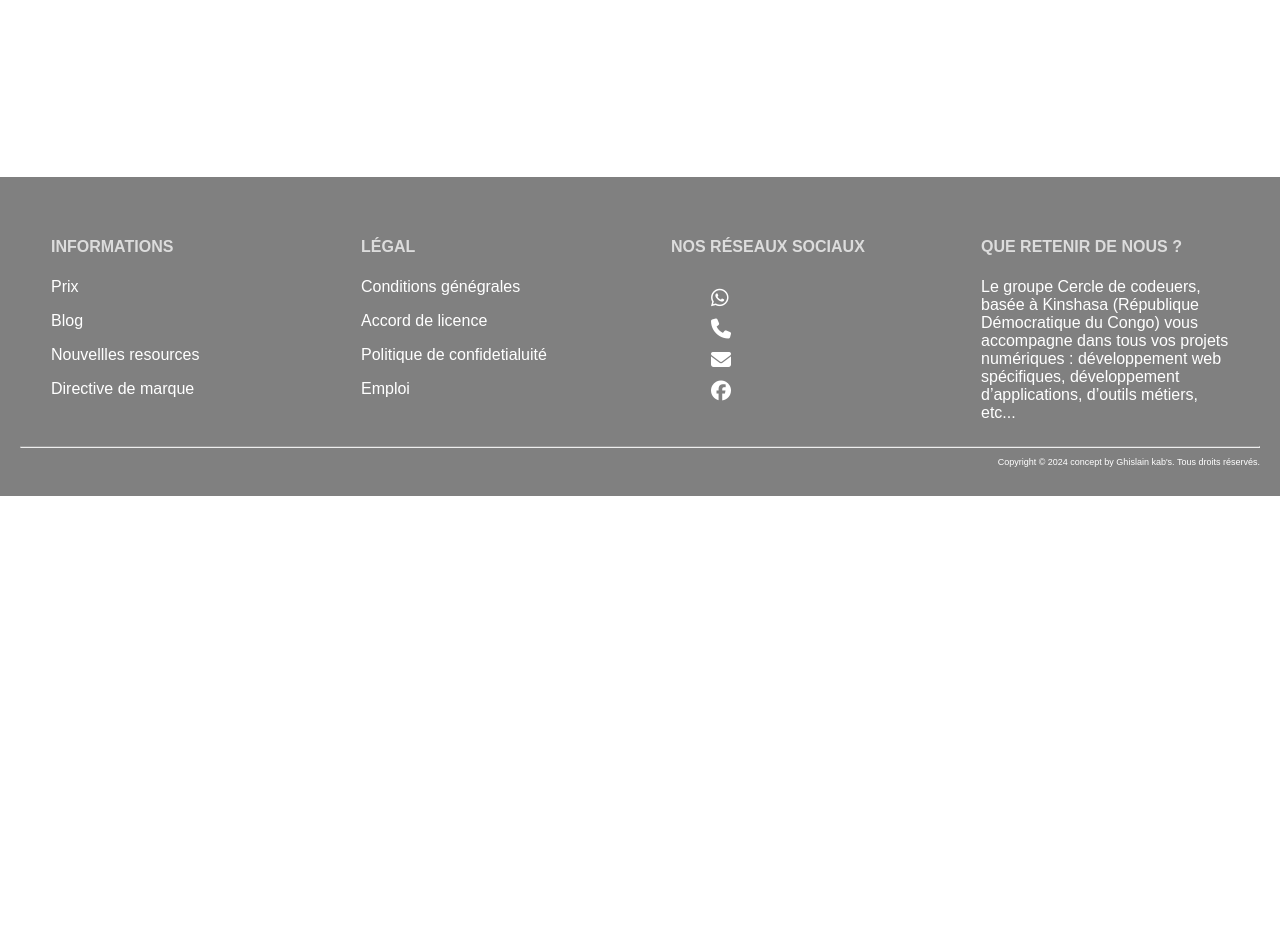
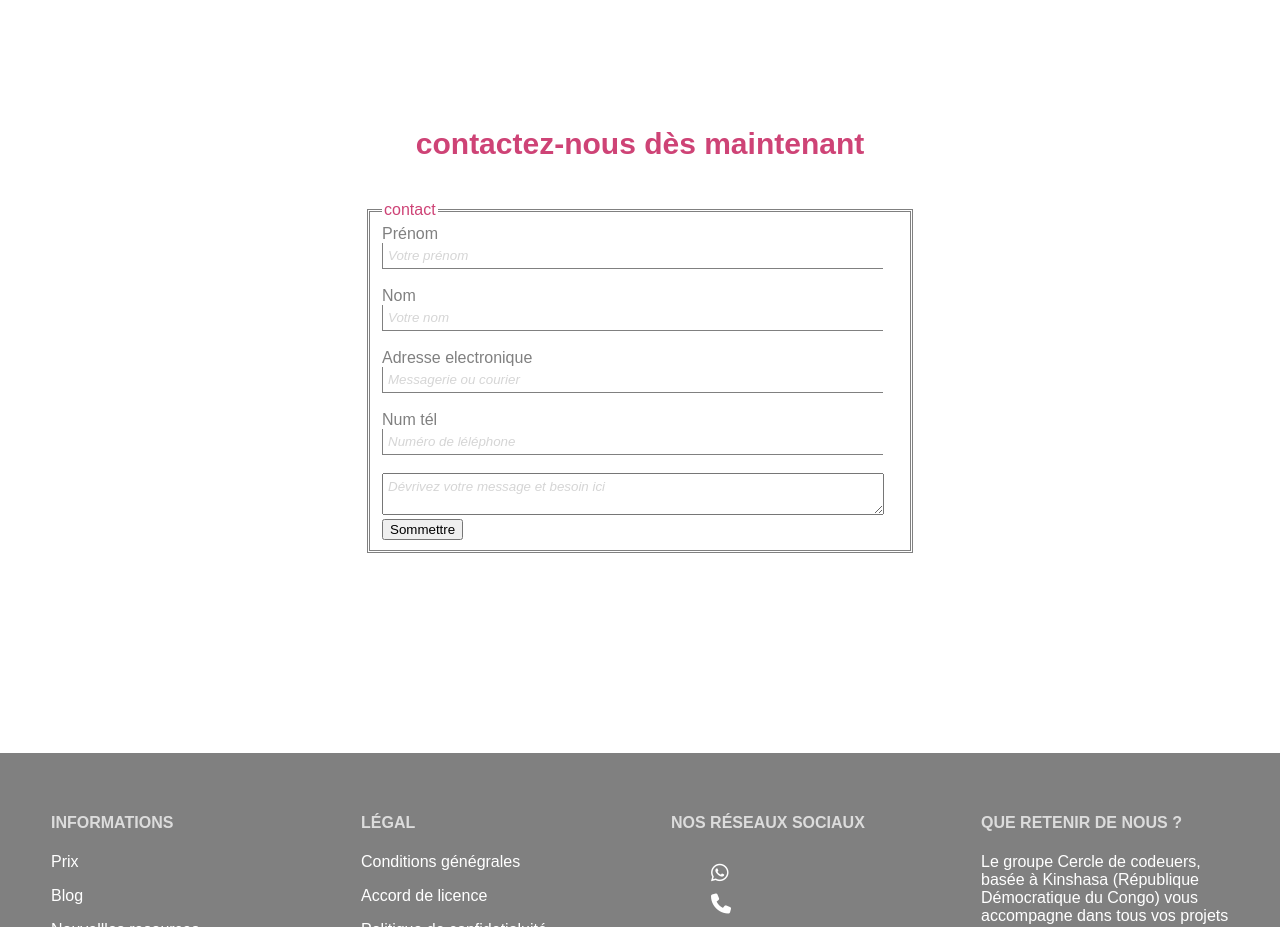
Before and after one commit to ghislainkabangu/cercle-de-codeurs, a plain HTML site: page index.html in a window 1280 px wide. Shown: the part 3420-4347 px from the top of the page. Before the commit the page ends 3916 px from the top, so only its background shows below. Drawn offline with nearby package versions, Linux system fonts and the light colour scheme; a web font is replaced by a local one.

Commit message:
Add files via upload

```diff
--- a/index.html
+++ b/index.html
@@ -188,6 +188,22 @@
     </aside>
     <!----------------------------------formulaire---------------------------------------->
     <div class="contact">
+        <h4>contactez-nous dès maintenant</h4>
+        <form action="">
+            <fieldset>
+                <legend>contact</legend>
+                <label for="prenom">Prénom</label> <br>
+                <input type="text" required placeholder="Votre prénom"><br><br>
+                <label for="nom">Nom</label> <br>
+                <input type="text" required placeholder="Votre nom"><br><br>
+                <label for="meil">Adresse electronique</label><br>
+                <input type="email" required placeholder="Messagerie ou courier"><br><br>
+                <label for="tel">Num tél</label><br>
+                <input type="tel" required placeholder="Numéro de léléphone"><br><br>
+                <textarea name="" id="" required placeholder="Dévrivez votre message et besoin ici"></textarea> <br>
+                <button type="submit">Sommettre</button>
+            </fieldset>
+        </form>
 
     </div>
     <!--------------- --------------footer----------------------------->
--- a/style.css
+++ b/style.css
@@ -210,7 +210,8 @@ article {
     border-bottom-left-radius: 50px;
     transition: ease-in-out 0.5s;
 }
-.Boxarticle div:hover{
+
+.Boxarticle div:hover {
     cursor: pointer;
     position: relative;
     bottom: 10px;
@@ -219,6 +220,7 @@ article {
     box-shadow: none;
     transition: ease-in-out 0.5s;
 }
+
 .difFont {
     background-color: rgba(214, 210, 210, 0.2);
 }
@@ -230,15 +232,18 @@ article {
 .Boxarticle div h5 {
     font-size: 30px;
 }
-.Boxarticle div a{
+
+.Boxarticle div a {
     color: rgb(75, 115, 167);
     transition: ease-in-out 0.5s;
 }
-.Boxarticle div a:hover{
+
+.Boxarticle div a:hover {
     color: white;
     font-weight: bold;
     text-decoration: none;
 }
+
 .Boxarticle div p {
     text-align: justify;
 }
@@ -287,7 +292,54 @@ article {
 .contact {
     margin: 0 auto;
     margin-top: 150px;
-    width: 90%;
+    width: 95%;
+}
+
+.contact h4 {
+    text-align: center;
+    color: rgb(206, 67, 118);
+    font-size: 30px;
+}
+
+form {
+    margin: auto;
+    width: 550px;
+}
+
+form fieldset {
+    border: 3px double gray;
+}
+
+form legend {
+    color: rgb(206, 67, 118);
+}
+
+form input {
+    width: 95%;
+    border: none;
+    padding: 5px;
+    border-bottom: 1px solid gray;
+    border-left: 1px solid gray;
+    font-family: "SUSE", sans-serif;
+    font-optical-sizing: auto;
+    font-weight: 300;
+    font-style: normal;
+    outline-color: rgb(206, 67, 118);
+}
+
+form ::-webkit-input-placeholder {
+    font-style: italic;
+    opacity: 0.3;
+}
+
+form textarea {
+    width: 95%;
+    padding: 5px;
+    outline-color: rgb(206, 67, 118);
+    font-family: "SUSE", sans-serif;
+    font-optical-sizing: auto;
+    font-weight: 300;
+    font-style: normal;
 }
 
 /*******************************footer****************************************/
@@ -426,4 +478,12 @@ footer {
     .contenaireEquipe div {
         flex-basis: 80%;
     }
+
+    .contact {
+        margin-top: 100px;
+    }
+
+    form {
+        width: 90%;
+    }
 }
```
